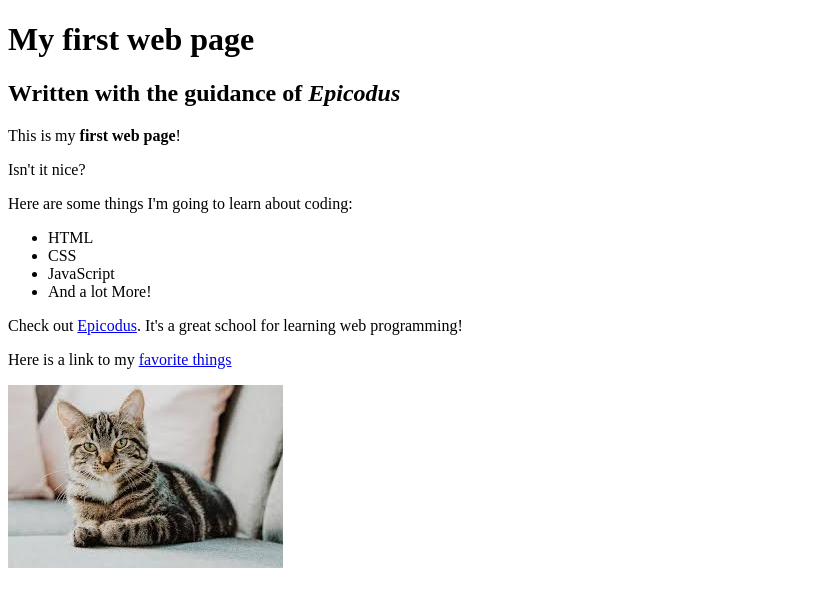
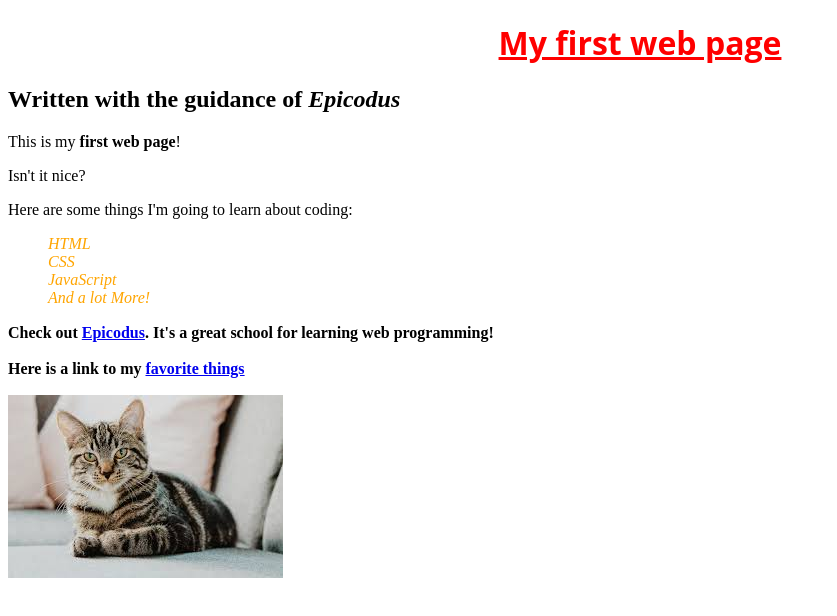
Before and after one commit to Wintermute787/my-first-webpage, a plain HTML site: page my-first-webpage.html in a window 1280 px wide. Shown: the whole page, without its empty margins (0-837 px from the left). Drawn offline with Linux system fonts and the light colour scheme.

```diff
--- /dev/null
+++ b/css/styles.css
@@ -0,0 +1,17 @@
+h1{
+  color: red;
+  text-decoration: underline;
+  text-align: center;
+  font-family: 'Open Sans', sans-serif;
+}
+
+ul{
+  list-style-type: none;
+  color: orange;
+  font-style: oblique;
+}
+
+#epicodus{
+  line-height: 20px;
+  font-weight: bold;
+}
--- a/my-first-webpage.html
+++ b/my-first-webpage.html
@@ -2,6 +2,7 @@
 <html>
   <head>
     <title>Web Page #1!</title>
+    <link rel="stylesheet" href="css/styles.css">
   </head>
   <body>
     <h1>My first web page</h1>
@@ -17,9 +18,10 @@
       <li>JavaScript</li>
       <li>And a lot More!</li>
     </ul>
-
+<div id="epicodus">
     <p>Check out <a href="http://www.epicodus.com/">Epicodus</a>. It's a great school for learning web programming!</p>
     <p>Here is a link to my <a href="favorite-things.html">favorite things</a></p>
+  </div>
     <img src="img/cat.jpeg" alt="A photo of a cute kitten.">
   </body>
 </html>
```
Also changed, not shown: favorite-places.html (added, +16 -0 lines), favorite-things.html (+1 -0 lines).
